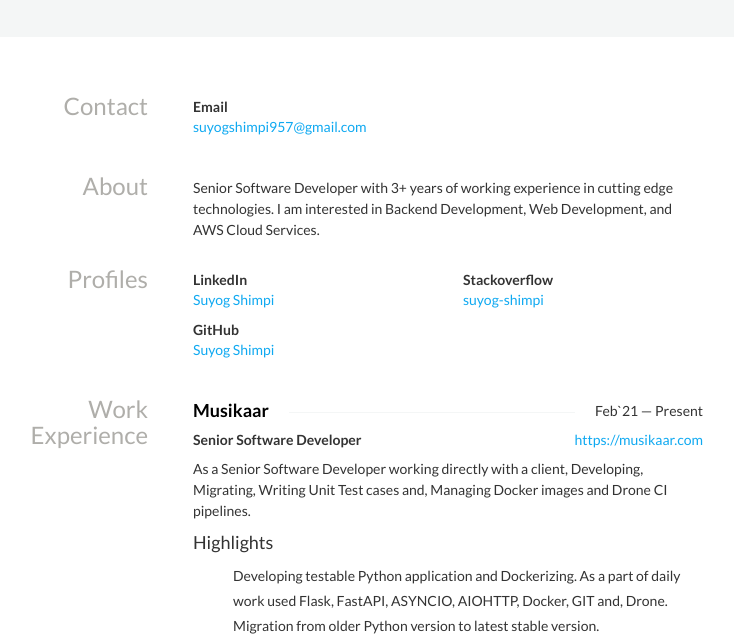
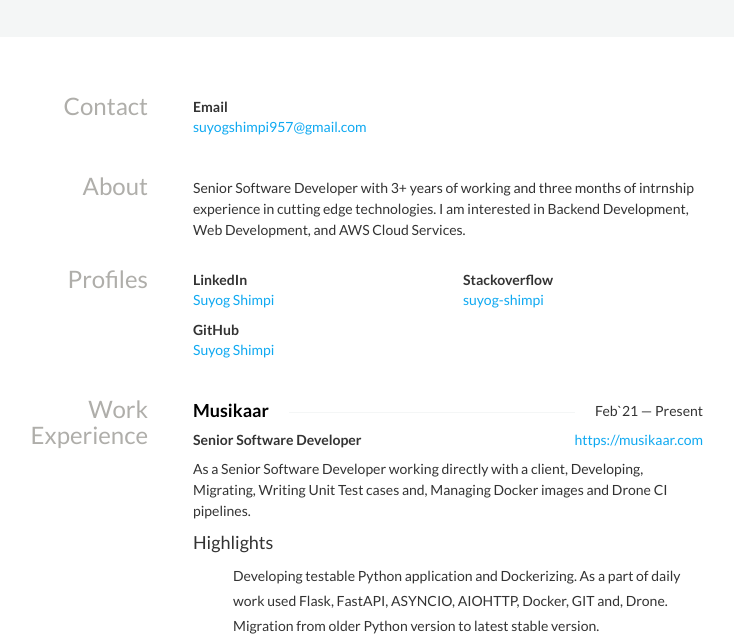
Before and after one commit to Evergreenies/Evergreenies.github.io, a plain HTML site: page index.html in a window 1280 px wide. Shown: the part 149-792 px from the top of the page, without its empty margins (282-1016 px from the left). Drawn offline with nearby package versions, Linux system fonts and the light colour scheme; some icons are missing.

Commit message:
Update index.html

```diff
--- a/index.html
+++ b/index.html
@@ -53,7 +53,7 @@
             </aside>
             <div class="col-sm-9">
                 <p>
-                    Senior Software Developer with 3+ years of working experience in cutting edge technologies.
+                    Senior Software Developer with 3+ years of working and three months of intrnship experience in cutting edge technologies.
                     I am interested in Backend Development, Web Development, and AWS Cloud Services.
                 </p>
             </div>
@@ -412,7 +412,6 @@
                         </div>
                         <ul class="keywords">
                             <li>Planting trees</li>
-                            <li>Tractor Driving</li>
                         </ul>
                     </div>
                 </div>
```
